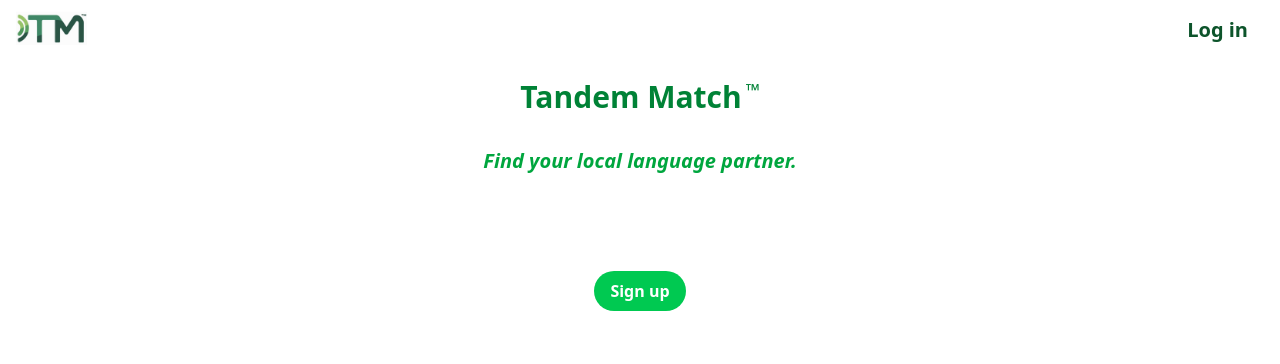
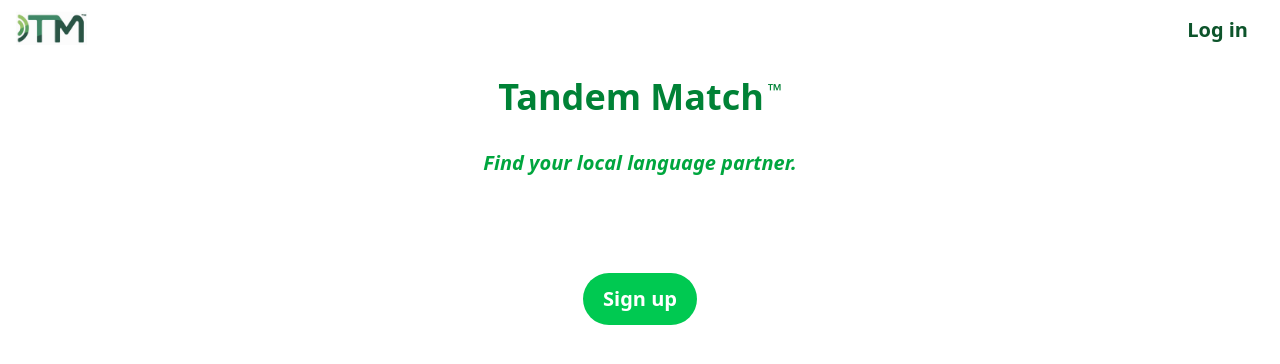
Before and after one commit to M-RBR/Tandem-Match, a React (Vite) app in the folder client/: page / in a window 1280 px wide. Shown: the top 364 px of the page. Built offline with nearby package versions, Linux system fonts and the light colour scheme.

Commit message:
Styled Homepage

```diff
--- a/client/src/App.tsx
+++ b/client/src/App.tsx
@@ -14,7 +14,7 @@
   const { user, isLoading } = useUser();
 
   if (isLoading) {
-    return <div>Loading...</div>; // Perhaps change later to a loading spinner
+    return <div>Loading...</div>;
   }
 
   return (
@@ -32,7 +32,6 @@
               path="/dashboard"
               element={user ? <Dashboard /> : <Navigate to="/" />}
             />
-            {/* other routes... */}
           </Routes>
         </main>
       </div>
--- a/client/src/pages/Home.tsx
+++ b/client/src/pages/Home.tsx
@@ -7,7 +7,7 @@
   return (
     <>
       <div className="flex flex-col text-center">
-        <h1 className="text-3xl text-green-700  font-bold p-4">
+        <h1 className="text-4xl text-green-700  font-bold p-4">
           Tandem Match<span className="text-lg align-super ml-1">™</span>
         </h1>
         <p className="text-xl text-green-600 font-bold italic p-4">
@@ -17,7 +17,7 @@
       <div className="flex flex-col justify-center items-center p-20 ">
         <button
           onClick={() => setShowModal(true)}
-          className="bg-green-500 hover:bg-green-600 text-white font-bold py-2 px-4 rounded-full"
+          className="bg-green-500 hover:bg-green-600 text-white text-xl font-bold py-3 px-5 rounded-full"
         >
           Sign up
         </button>
```
